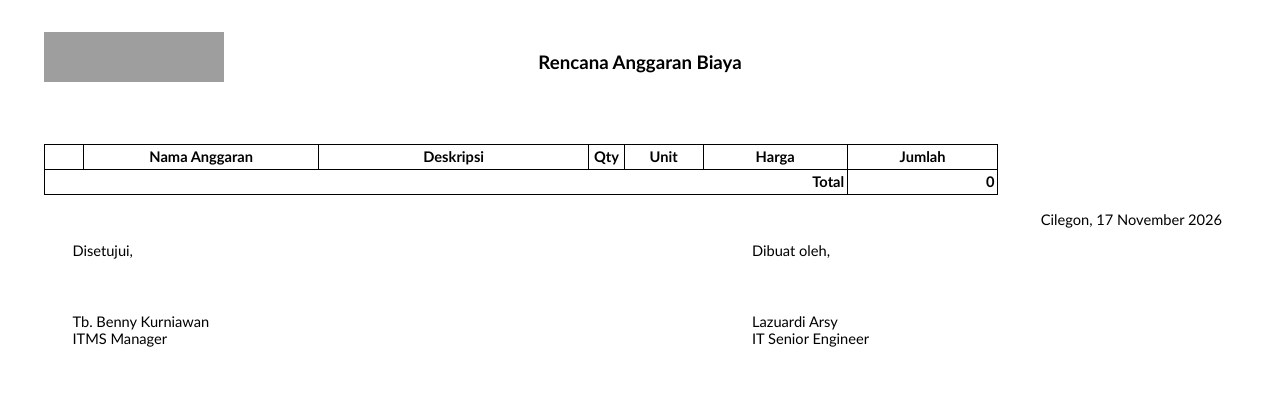
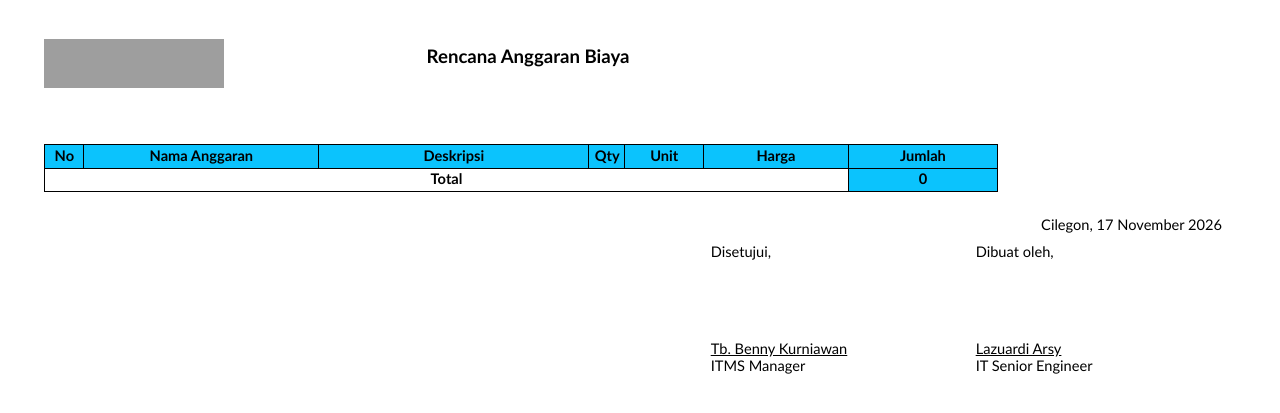
Before and after one commit to biankazahirra/itms-one, a Laravel app: template resources/views/documents/rab-pdf.blade.php in a window 1280 px wide. Shown: the top 413 px of the page. Run offline with Laravel 12, Linux system fonts and the light colour scheme; the template is opened without the code that fills it, so the values that code supplies are empty; parts of the project's set-up code (start-up, migrations or seed data) failed here and were passed over; grey boxes are pictures that could not be loaded.

Commit message:
fix: match RAB PDF template to approved company design

```diff
--- a/resources/views/documents/rab-pdf.blade.php
+++ b/resources/views/documents/rab-pdf.blade.php
@@ -4,53 +4,60 @@
     <meta charset="utf-8">
     <title>RAB {{ $budget->rab_number }}</title>
     <style>
-        @page { margin: 0; }
+        @page {
+            size: 792.13pt 612.08pt;
+            margin: 0;
+        }
 
         * { box-sizing: border-box; }
 
         body {
             font-family: Calibri, "dejavu sans", sans-serif;
-            font-size: 11pt;
+            font-size: 10.98pt;
             color: #000;
             margin: 0;
         }
 
         .logo {
             position: absolute;
-            left: 33.3pt;
-            top: 24pt;
-            width: 134.5pt;
-            height: 37.4pt;
+            left: 33.27pt;
+            top: 28.9pt;
+            width: 134.54pt;
+            height: 37.43pt;
         }
 
         .title {
             position: absolute;
             left: 0;
-            right: 0;
-            top: 36.5pt;
+            width: 792.13pt;
+            top: 32.5pt;
             text-align: center;
-            font-size: 14pt;
+            font-size: 13.98pt;
             font-weight: bold;
             line-height: 1.45;
         }
 
+        .title .work-name {
+            color: #404040;
+        }
+
         .table-wrap {
-            margin: 108pt 43.5pt 0 33.3pt;
+            margin: 107.7pt 43.5pt 0 33.27pt;
         }
 
         table.items {
             table-layout: fixed;
-            width: 715.4pt;
+            width: 715.36pt;
             border-collapse: collapse;
-            font-size: 11pt;
+            font-size: 10.98pt;
+            line-height: 1.16;
         }
 
         table.items th,
         table.items td {
-            border: 0.5pt solid #000;
-            padding: 1pt 2pt;
+            border: 0.1pt solid #000;
+            padding: 2pt 3pt;
             vertical-align: middle;
-            line-height: 1.15;
         }
 
         table.items tr {
@@ -58,58 +65,75 @@
         }
 
         table.items thead th {
+            background-color: #0BC3FD;
+            color: #000;
             font-weight: bold;
             text-align: center;
-            height: 18.8pt;
+            height: 18.4pt;
+            padding: 2pt 4pt;
         }
 
-        col.no { width: 4.07%; }
-        col.name { width: 24.67%; }
-        col.description { width: 28.32%; }
-        col.qty { width: 3.75%; }
-        col.unit { width: 8.26%; }
-        col.price { width: 15.15%; }
-        col.amount { width: 15.78%; }
+        th.no { width: 4.09%; }
+        th.name { width: 24.67%; }
+        th.description { width: 28.34%; }
+        th.qty { width: 3.77%; }
+        th.unit { width: 8.28%; }
+        th.price { width: 15.16%; }
+        th.amount { width: 15.69%; }
 
         td.no { text-align: center; }
         td.qty { text-align: center; }
         td.unit { text-align: center; }
-        td.price { text-align: right; white-space: nowrap; }
-        td.amount { text-align: right; white-space: nowrap; }
+        td.price { text-align: right; white-space: nowrap; padding-right: 3pt; }
+        td.amount { text-align: right; white-space: nowrap; padding-right: 3pt; }
 
         tr.total td {
             font-weight: bold;
-            height: 18.8pt;
+            height: 16.8pt;
+            padding: 1pt 3pt;
         }
 
-        td.total-label { text-align: right; }
-        td.total-value { text-align: right; white-space: nowrap; }
+        td.total-label {
+            text-align: center;
+        }
+
+        td.total-value {
+            background-color: #0BC3FD;
+            text-align: center;
+            white-space: nowrap;
+        }
 
         .sign-block {
-            margin: 12pt 43.5pt 0 33.3pt;
+            margin: 18pt 43.5pt 0 33.27pt;
             page-break-inside: avoid;
         }
 
         .date-line {
             text-align: right;
+            margin-bottom: 8pt;
         }
 
-        .signatures {
+        table.signatures {
             width: 100%;
             border-collapse: collapse;
-            margin-top: 10pt;
             page-break-inside: avoid;
         }
 
-        .signatures td {
+        table.signatures td {
             vertical-align: top;
-            font-size: 11pt;
+            font-size: 10.98pt;
+            line-height: 1.16;
         }
 
-        .signatures td.left { width: 60%; padding-left: 21pt; }
-        .signatures td.right { width: 40%; }
+        table.signatures td.spacer { width: 56.5%; }
+        table.signatures td.left { width: 22.5%; }
+        table.signatures td.right { width: 21%; }
 
-        .signature-space { height: 40pt; }
+        .signature-space { height: 60pt; }
+
+        .signatory-name {
+            text-decoration: underline;
+        }
     </style>
 </head>
 <body>
@@ -130,29 +154,20 @@
 
     <div class="title">
         <div>Rencana Anggaran Biaya</div>
-        <div>{{ $version->work_name }}</div>
+        <div class="work-name">{{ $version->work_name }}</div>
     </div>
 
     <div class="table-wrap">
         <table class="items">
-            <colgroup>
-                <col class="no">
-                <col class="name">
-                <col class="description">
-                <col class="qty">
-                <col class="unit">
-                <col class="price">
-                <col class="amount">
-            </colgroup>
             <thead>
                 <tr>
-                    <th></th>
-                    <th>Nama Anggaran</th>
-                    <th>Deskripsi</th>
-                    <th>Qty</th>
-                    <th>Unit</th>
-                    <th>Harga</th>
-                    <th>Jumlah</th>
+                    <th class="no">No</th>
+                    <th class="name">Nama Anggaran</th>
+                    <th class="description">Deskripsi</th>
+                    <th class="qty">Qty</th>
+                    <th class="unit">Unit</th>
+                    <th class="price">Harga</th>
+                    <th class="amount">Jumlah</th>
                 </tr>
             </thead>
             <tbody>
@@ -180,16 +195,17 @@
 
         <table class="signatures">
             <tr>
+                <td class="spacer"></td>
                 <td class="left">
                     Disetujui,
                     <div class="signature-space"></div>
-                    Tb. Benny Kurniawan<br>
+                    <span class="signatory-name">Tb. Benny Kurniawan</span><br>
                     ITMS Manager
                 </td>
                 <td class="right">
                     Dibuat oleh,
                     <div class="signature-space"></div>
-                    Lazuardi Arsy<br>
+                    <span class="signatory-name">Lazuardi Arsy</span><br>
                     IT Senior Engineer
                 </td>
             </tr>
```
